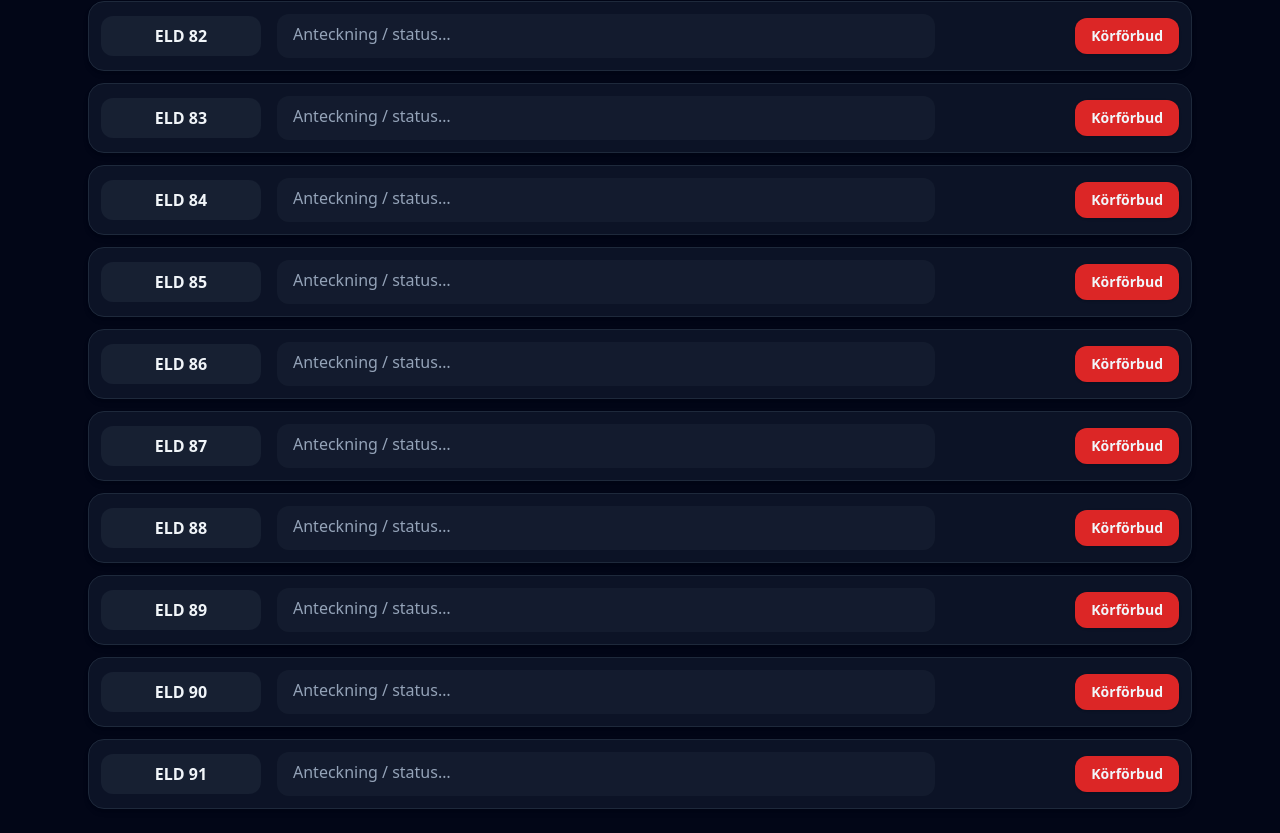
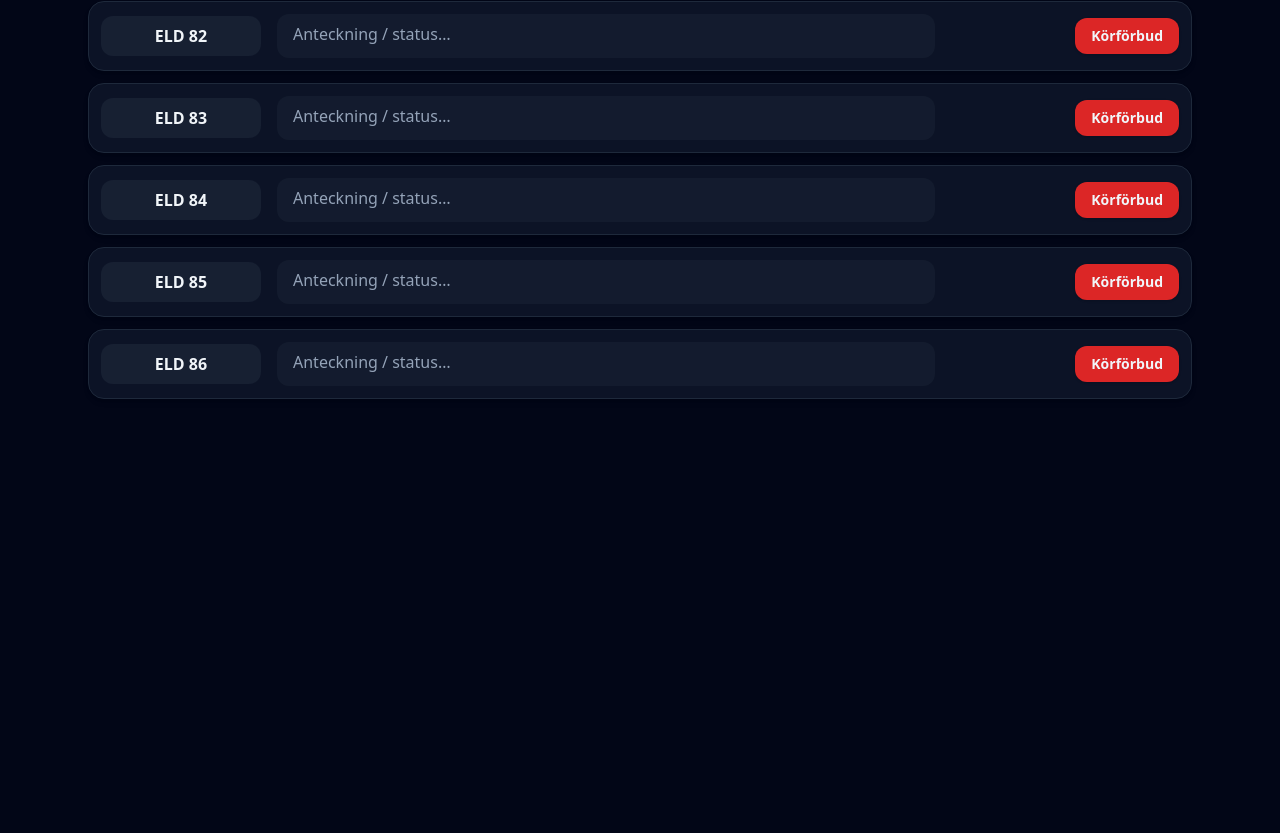
Before and after one commit to overcrestapp/Overcrestapp, a plain HTML site: page index.html in a window 1280 px wide. Shown: the part 1445-2278 px from the top of the page. After the commit the page ends 1868 px from the top, so only its background shows below. Drawn offline with nearby package versions, Linux system fonts and the light colour scheme; no server answers.

Commit message:
Update index.html

```diff
--- a/index.html
+++ b/index.html
@@ -78,7 +78,7 @@
       }
 
       // ---- fordonsrader ----
-      const startNr=67, count=25;
+      const startNr=67, count=20;
       const root=document.getElementById("vehicles");
 
       for(let i=0;i<count;i++){
```
